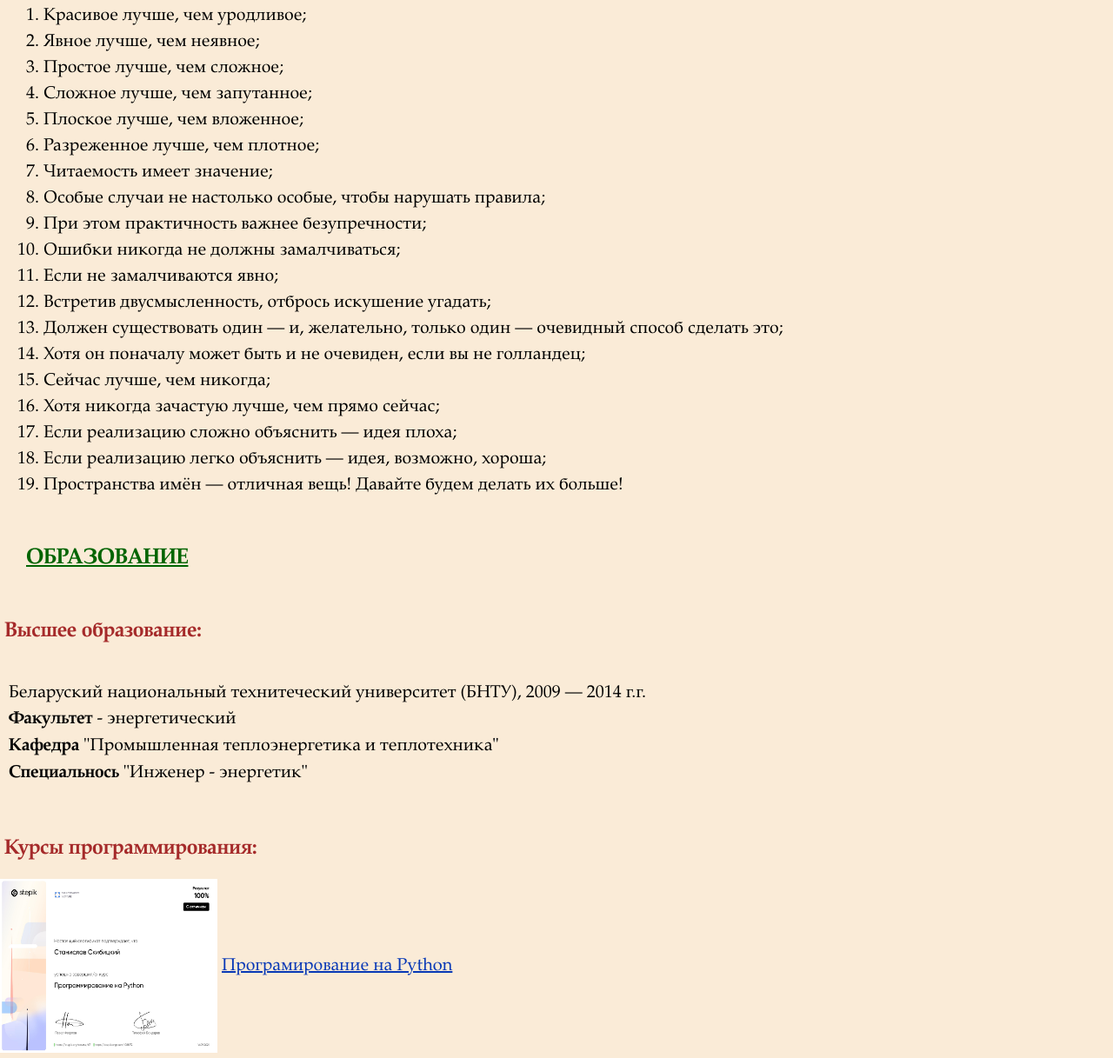
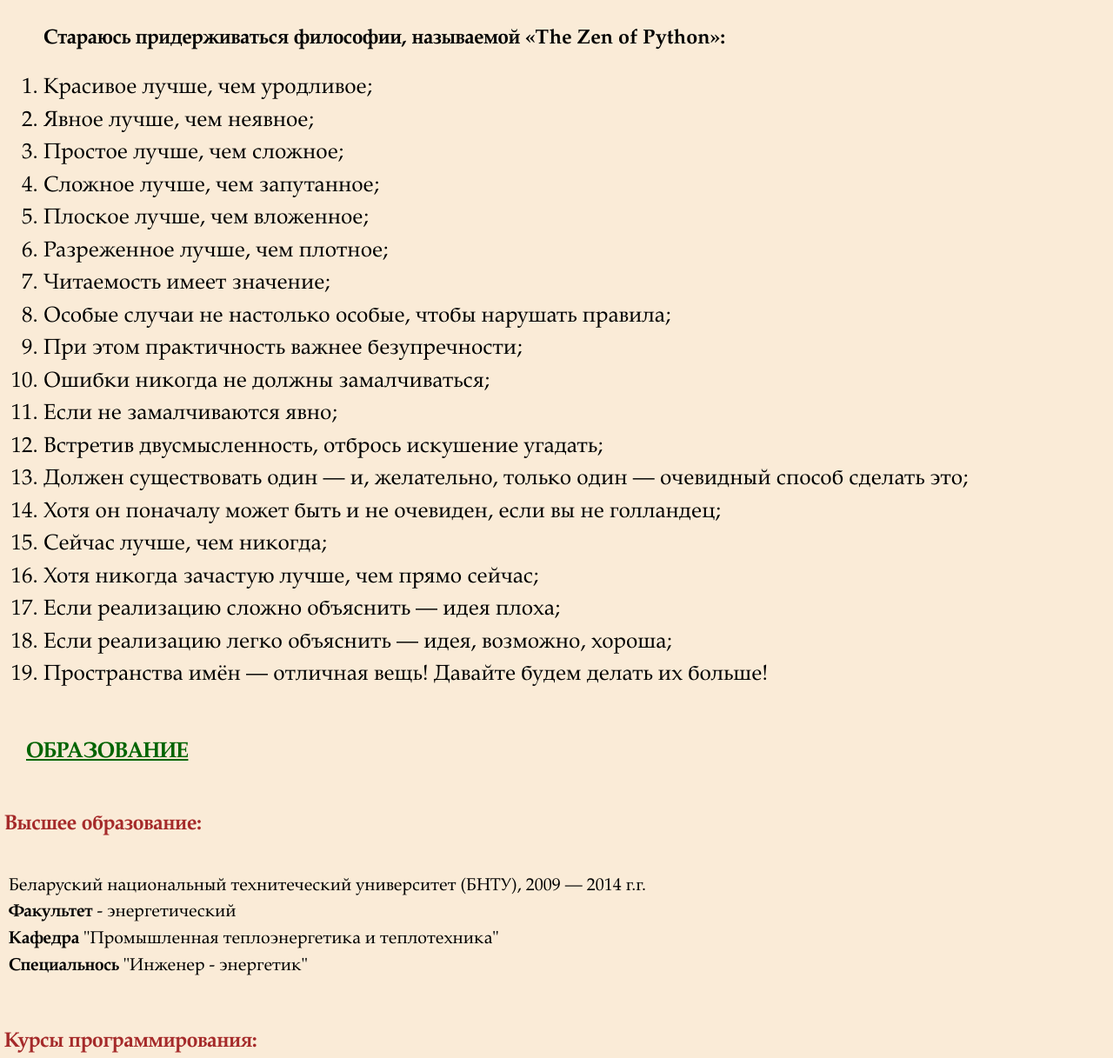
Before and after one commit to StasJanS/new_SITE_number2, a plain HTML site: page index.html in a window 1280 px wide. Shown: the part 1046-2263 px from the top of the page at 87% size. Drawn offline with nearby package versions, Linux system fonts and the light colour scheme.

Commit message:
+ media new update file css 1

```diff
--- a/stas.css
+++ b/stas.css
@@ -133,7 +133,7 @@ a:active {
     color: blueviolet;
 }
 
-@media (min-width: 200px ) and (max-width: 1400px)
+@media (min-width: 600px ) and (max-width: 1400px)
 {body {
     margin: auto;
     background-size: 100%;
@@ -177,7 +177,7 @@ h1 {
     display: flex;
     justify-content: space-around;
     font-family: "Book Antiqua";
-    font-size: 20px;
+    font-size: 25px;
 }
 h1 {
     font-family: "Book Antiqua";
@@ -203,8 +203,9 @@ h1 {
     line-height: 150%;
 }
 li {
-    font-size: 20px;
+    font-size: 25px;
     font-family: "Book Antiqua";
+    line-height: 150%;
 }
 .bntu1 {
     display: flex;
@@ -225,8 +226,8 @@ li {
 }
 .sert_text {
     font-family: "Book Antiqua";
-    padding-left: 5px;
-    font-size: 20px;
+    padding-left: 20px;
+    font-size: 30px;
 }
 .obr {
     padding-left: 5px;
@@ -263,7 +264,7 @@ li {
     padding-left: 10px;
     padding-right: 10px;
     font-family: "Book Antiqua";
-    font-size: 25px;
+    font-size: 20px;
 }
 span {
     padding-left: 5px;
```
